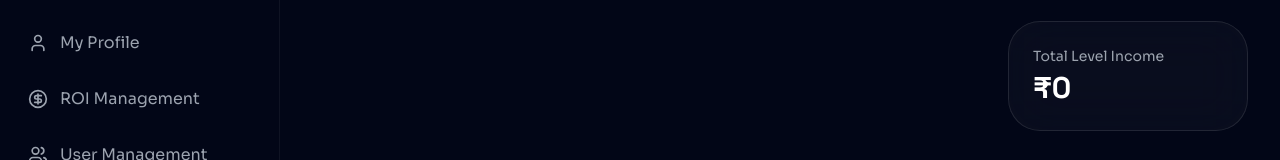
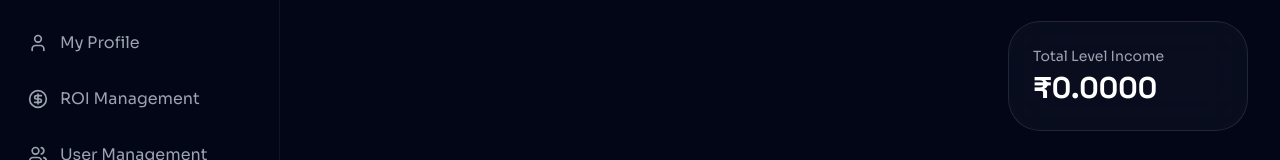
Before and after one commit to Zarwebcoders/WomUp, a React (Vite) app in the folder client/: page /level-income in a window 1280 px wide. Shown: the part 133-293 px from the top of the page. Built offline with nearby package versions, Linux system fonts and the light colour scheme; no server answers; sample sign-in values are in the browser's storage.

Commit message:
feat: format Level Income values to show exactly 4 decimal places

```diff
--- a/client/src/pages/Dashboard.jsx
+++ b/client/src/pages/Dashboard.jsx
@@ -80,7 +80,7 @@ const Dashboard = () => {
         { title: 'Total Income', value: `₹${stats?.user?.totalIncome || 0}`, icon: Wallet, color: 'text-success', bg: 'bg-success/10' },
         { title: 'ROI Income', value: `₹${stats?.user?.roiIncome || 0}`, icon: CircleDollarSign, color: 'text-cyan-400', bg: 'bg-cyan-500/10' },
         { title: 'Referral Income', value: `₹${stats?.user?.referralIncome || 0}`, icon: HandCoins, color: 'text-pink-400', bg: 'bg-pink-500/10' },
-        { title: 'Level Income', value: `₹${stats?.user?.levelIncome || 0}`, icon: TrendingUp, color: 'text-orange-400', bg: 'bg-orange-500/10' },
+        { title: 'Level Income', value: `₹${Number(stats?.user?.levelIncome || 0).toFixed(4)}`, icon: TrendingUp, color: 'text-orange-400', bg: 'bg-orange-500/10' },
     ];
 
     const chartData = {
@@ -251,7 +251,10 @@ const Dashboard = () => {
                                     </td>
                                     <td className="px-8 py-4 text-gray-400 capitalize">{activity.incomeType}</td>
                                     <td className={`px-8 py-4 font-bold font-space ${isAdmin ? 'text-primary-light' : 'text-success'}`}>
-                                        {isAdmin ? activity.amount : `+₹${activity.amount}`}
+                                        {isAdmin
+                                            ? activity.amount
+                                            : (activity.incomeType === 'level' ? `+₹${Number(activity.amount).toFixed(4)}` : `+₹${activity.amount}`)
+                                        }
                                     </td>
                                     <td className="px-8 py-4 text-gray-400">{new Date(activity.createdAt).toLocaleDateString()}</td>
                                     <td className="px-8 py-4">
--- a/client/src/pages/IncomePage.jsx
+++ b/client/src/pages/IncomePage.jsx
@@ -50,7 +50,12 @@ const IncomePage = ({ type, title, description }) => {
             <div className="flex justify-end">
                 <div className="glass-card p-6 bg-gradient-to-br from-card to-success/10 border-success/20 min-w-[240px]">
                     <p className="text-gray-400 text-sm mb-1">Total {type === 'level' ? 'Level' : 'Referral'} Income</p>
-                    <h2 className="text-3xl font-bold text-success font-space">₹{totalIncome.toLocaleString()}</h2>
+                    <h2 className="text-3xl font-bold text-success font-space">
+                        ₹{type === 'level'
+                            ? totalIncome.toLocaleString(undefined, { minimumFractionDigits: 4, maximumFractionDigits: 4 })
+                            : totalIncome.toLocaleString()
+                        }
+                    </h2>
                 </div>
             </div>
 
@@ -104,7 +109,12 @@ const IncomePage = ({ type, title, description }) => {
                                     <td className="px-8 py-4">
                                         <div className="flex items-center space-x-1 text-success font-bold font-space">
                                             <ArrowDownLeft size={14} />
-                                            <span>₹{log.amount}</span>
+                                            <span>
+                                                ₹{type === 'level'
+                                                    ? Number(log.amount).toFixed(4)
+                                                    : log.amount
+                                                }
+                                            </span>
                                         </div>
                                     </td>
                                     <td className="px-8 py-4 text-gray-400">
--- a/client/src/pages/Profile.jsx
+++ b/client/src/pages/Profile.jsx
@@ -216,7 +216,7 @@ const Profile = () => {
                             <div className="bg-white/5 border border-white/10 rounded-2xl p-5 hover:bg-white/10 transition-colors flex items-center justify-between">
                                 <div>
                                     <p className="text-gray-400 text-xs uppercase font-bold tracking-wider mb-1">Level Earnings</p>
-                                    <p className="text-2xl font-bold text-orange-400 font-space">₹{(profileData.levelIncome || 0).toLocaleString()}</p>
+                                    <p className="text-2xl font-bold text-orange-400 font-space">₹{Number(profileData.levelIncome || 0).toLocaleString(undefined, { minimumFractionDigits: 4, maximumFractionDigits: 4 })}</p>
                                 </div>
                                 <div className="p-3 bg-orange-500/15 rounded-xl text-orange-400"><Layers size={20} /></div>
                             </div>
--- a/client/src/pages/admin/AdminUserDetails.jsx
+++ b/client/src/pages/admin/AdminUserDetails.jsx
@@ -61,7 +61,7 @@ const AdminUserDetails = () => {
         { label: 'Total Income', value: `₹${user.totalIncome.toLocaleString()}`, icon: Wallet, color: 'text-success' },
         { label: 'ROI Income', value: `₹${user.roiIncome.toLocaleString()}`, icon: TrendingUp, color: 'text-primary' },
         { label: 'Referral Income', value: `₹${user.referralIncome.toLocaleString()}`, icon: Users, color: 'text-purple-500' },
-        { label: 'Level Income', value: `₹${user.levelIncome.toLocaleString()}`, icon: Zap, color: 'text-yellow-500' },
+        { label: 'Level Income', value: `₹${user.levelIncome.toLocaleString(undefined, { minimumFractionDigits: 4, maximumFractionDigits: 4 })}`, icon: Zap, color: 'text-yellow-500' },
     ];
 
     return (
```
